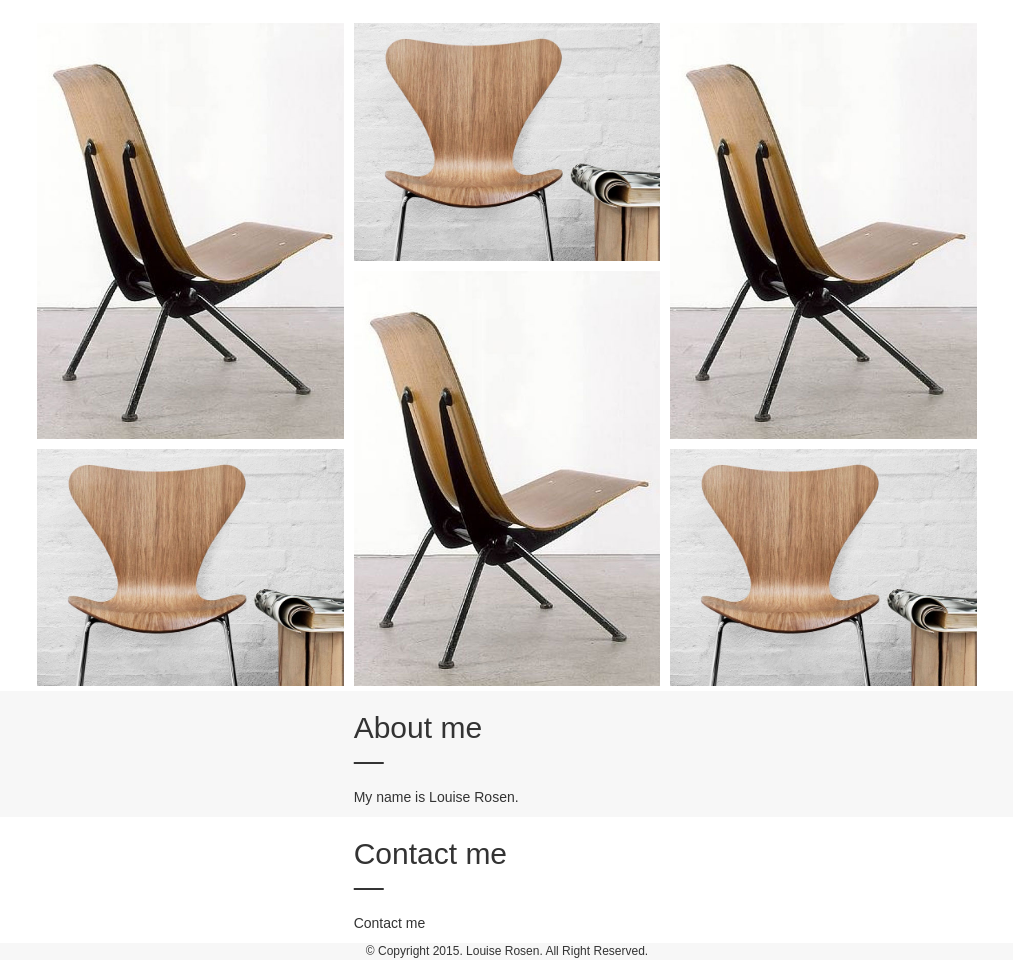
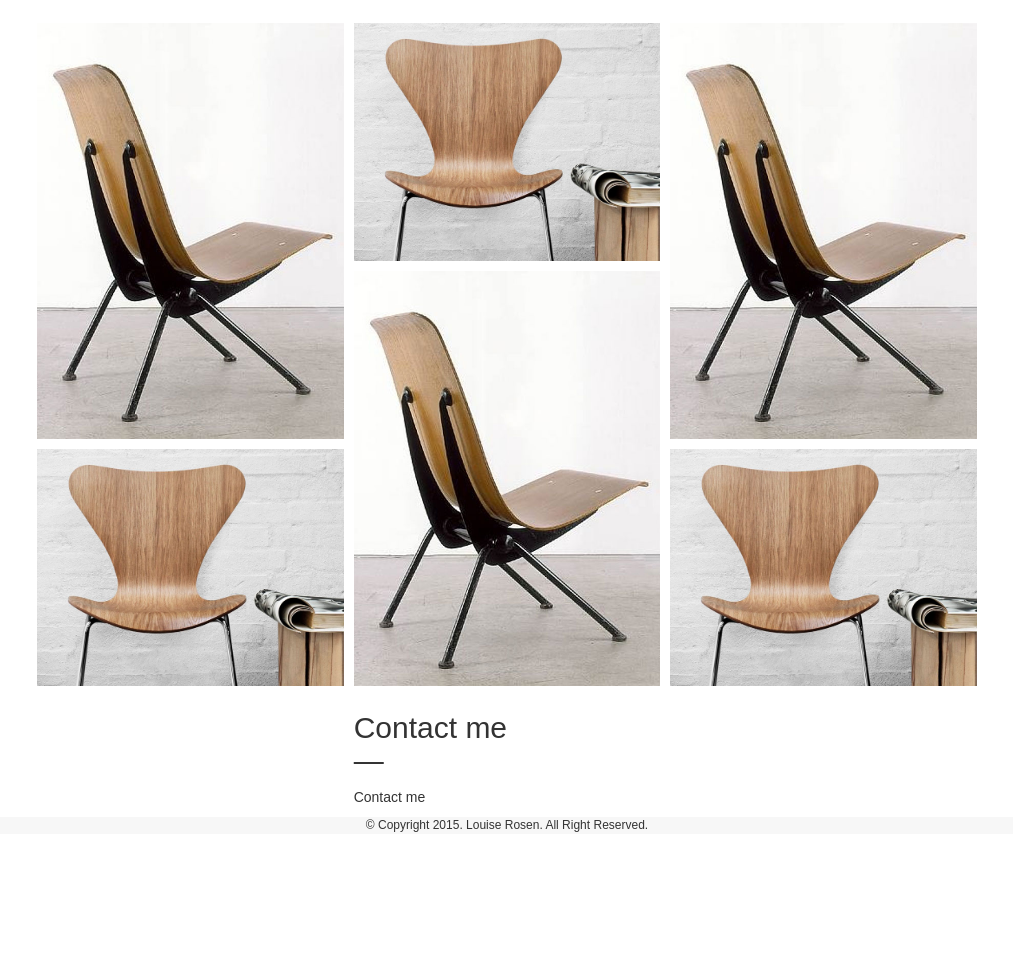
Before and after one commit to louiserosen/louiserosen.me, a plain HTML site: page index.html in a window 1280 px wide. Shown: the part 83-1043 px from the top of the page, without its empty margins (133-1146 px from the left). After the commit the page ends 917 px from the top, so only its background shows below. Drawn offline with Linux system fonts and the light colour scheme.

Commit message:
about me removed

```diff
--- a/index.html
+++ b/index.html
@@ -60,17 +60,6 @@
 		</div>
 	</div>
 
-	<div class="secondary-bg">
-		<div class="container">
-			<div class="row">
-				<div class="col-sm-8 col-sm-offset-4">
-					<h2>About me <br>—</h2>
-					<p>My name is Louise Rosen.</p>
-				</div>
-			</div>
-		</div>
-	</div>
-
 	<div class="container">
 		<div class="row">
 			<div class="col-sm-8 col-sm-offset-4">
```
